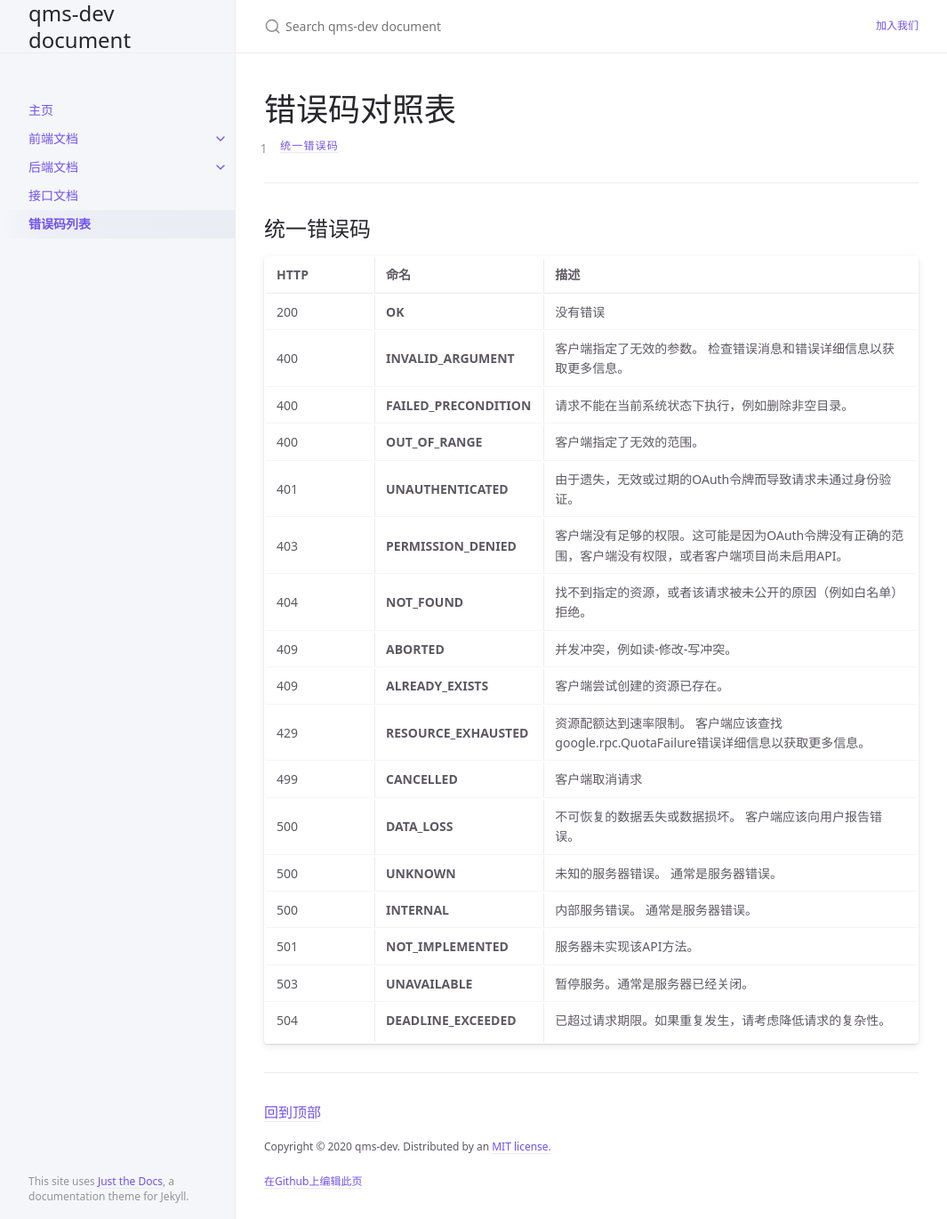
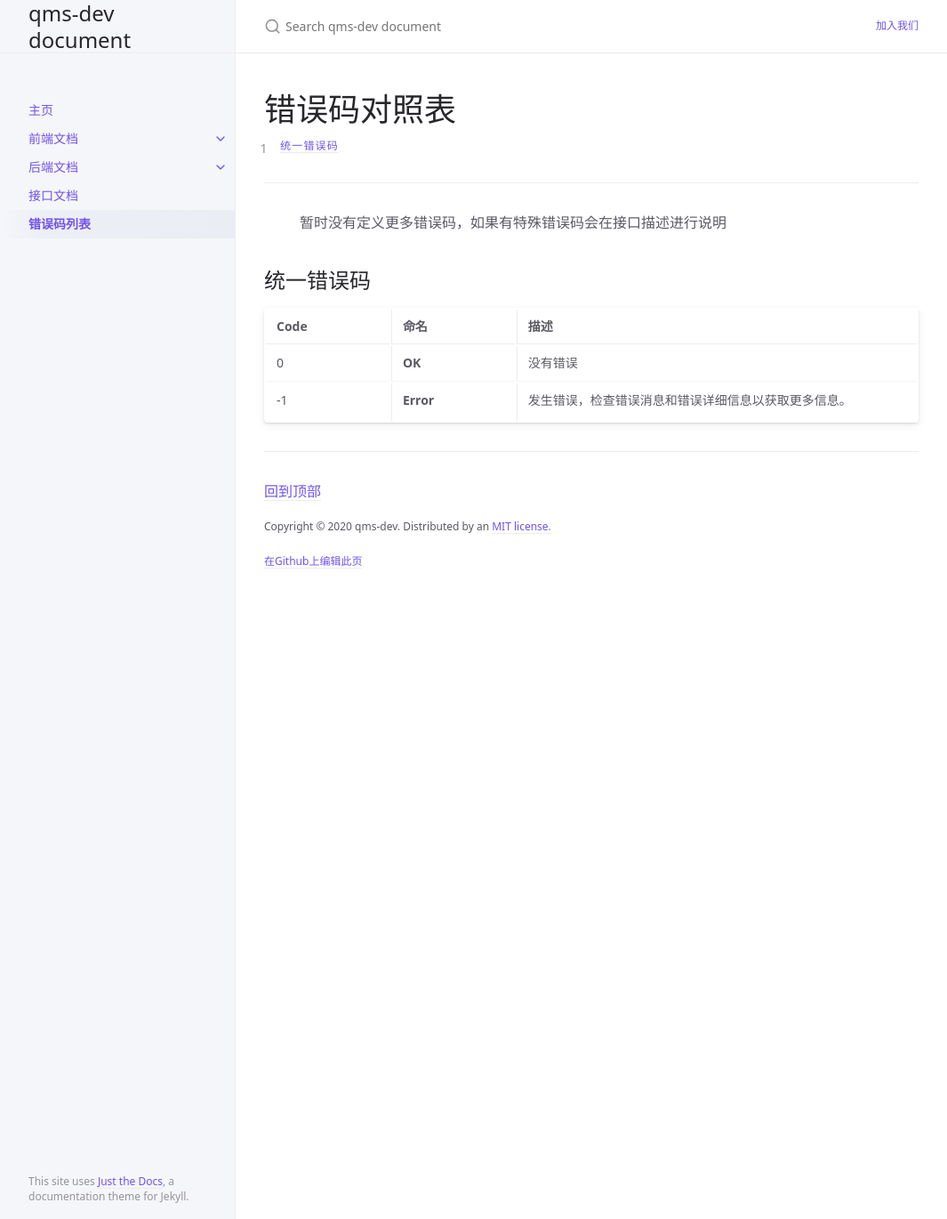
Before and after one commit to qms-dev/qms-dev.github.io, a Jekyll site: the page built from docs/errorcode.md, in a window 1280 px wide and 1370 px high. Shown: the whole window at 89% size, without its empty margins (107-1172 px from the left). Built offline with Jekyll 4.4.1, drawn with Linux system fonts in a browser that asks for light colours.

Commit message:
更新错误码相关字段名以及错误码定义

```diff
--- a/docs/errorcode.md
+++ b/docs/errorcode.md
@@ -18,24 +18,11 @@ permalink: docs/errorcode
 
 ---
 
+> 暂时没有定义更多错误码，如果有特殊错误码会在接口描述进行说明
+
 ## 统一错误码
 
-| HTTP | 命名                    | 描述                                                         |
-| :--- | :---------------------- | :----------------------------------------------------------- |
-| 200  | **OK**                  | 没有错误                                                     |
-| 400  | **INVALID_ARGUMENT**    | 客户端指定了无效的参数。 检查错误消息和错误详细信息以获取更多信息。 |
-| 400  | **FAILED_PRECONDITION** | 请求不能在当前系统状态下执行，例如删除非空目录。             |
-| 400  | **OUT_OF_RANGE**        | 客户端指定了无效的范围。                                     |
-| 401  | **UNAUTHENTICATED**     | 由于遗失，无效或过期的OAuth令牌而导致请求未通过身份验证。    |
-| 403  | **PERMISSION_DENIED**   | 客户端没有足够的权限。这可能是因为OAuth令牌没有正确的范围，客户端没有权限，或者客户端项目尚未启用API。 |
-| 404  | **NOT_FOUND**           | 找不到指定的资源，或者该请求被未公开的原因（例如白名单）拒绝。 |
-| 409  | **ABORTED**             | 并发冲突，例如读-修改-写冲突。                               |
-| 409  | **ALREADY_EXISTS**      | 客户端尝试创建的资源已存在。                                 |
-| 429  | **RESOURCE_EXHAUSTED**  | 资源配额达到速率限制。 客户端应该查找google.rpc.QuotaFailure错误详细信息以获取更多信息。 |
-| 499  | **CANCELLED**           | 客户端取消请求                                               |
-| 500  | **DATA_LOSS**           | 不可恢复的数据丢失或数据损坏。 客户端应该向用户报告错误。    |
-| 500  | **UNKNOWN**             | 未知的服务器错误。 通常是服务器错误。                        |
-| 500  | **INTERNAL**            | 内部服务错误。 通常是服务器错误。                            |
-| 501  | **NOT_IMPLEMENTED**     | 服务器未实现该API方法。                                      |
-| 503  | **UNAVAILABLE**         | 暂停服务。通常是服务器已经关闭。                             |
-| 504  | **DEADLINE_EXCEEDED**   | 已超过请求期限。如果重复发生，请考虑降低请求的复杂性。       |
+| Code | 命名      | 描述                                                 |
+| :--- | :-------- | :--------------------------------------------------- |
+| 0    | **OK**    | 没有错误                                             |
+| -1   | **Error** | 发生错误，检查错误消息和错误详细信息以获取更多信息。 |
```
Also changed, not shown: docs/api.md (+9 -9 lines).
